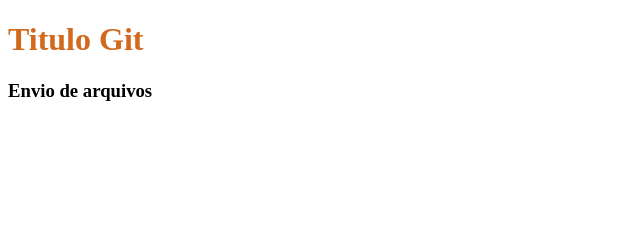
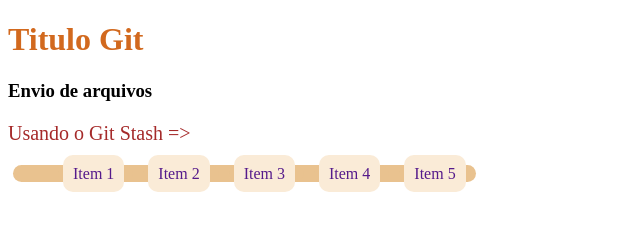
Before and after one commit to pauloborgesgh/GitAdaTech, a plain HTML site: page index.html in a window 1280 px wide. Shown: the whole page, without its empty margins (0-640 px from the left). Drawn offline with Linux system fonts and the light colour scheme.

Commit message:
gitflow-hotfix-stash: add_bar

```diff
--- a/index.html
+++ b/index.html
@@ -3,16 +3,11 @@
 <head>
     <meta charset="UTF-8">
     <meta name="viewport" content="width=device-width, initial-scale=1.0">
+    <link rel="stylesheet" href="style.css">
     <title>Git</title>
 </head>
 <body>
-    <style>
-        .set{
-            background-color:red;
-            font-size:10px;
-            margin:10px;
-        }
-    </style>
+
     <main>
         <h1 style="color: chocolate;">
             Titulo Git
@@ -20,7 +15,18 @@
         <h3>Envio de arquivos</h3>
     </main>
     <section class="setC">
+        <p>Usando o Git Stash =></p>
 
     </section>
+    <nav>
+        <ul class="list">
+            <li><a href="">Item 1</a> </li>
+            <li><a href="">Item 2</a> </li>
+            <li><a href="">Item 3</a> </li>
+            <li><a href="">Item 4</a> </li>
+            <li><a href="">Item 5</a> </li>
+
+        </ul>
+    </nav>
 </body>
 </html>
--- /dev/null
+++ b/style.css
@@ -0,0 +1,30 @@
+.set{
+    background-color:red;
+    font-size:10px;
+    margin:10px;
+}
+
+p{
+    font-size: large;
+    color: brown;
+    font-size: 20px;
+}
+.list,li,a{
+    display: flex;
+    margin: 5px;
+    text-decoration: none;
+    display: inline;
+    cursor: pointer;
+    background-color: rgb(233, 194, 143);
+    border-radius: 10px;
+
+
+}
+a{
+    background-color: antiquewhite;
+    padding: 10px;
+    border-radius: 10px;
+}
+a:hover{
+    background-color: bisque;
+}
```
